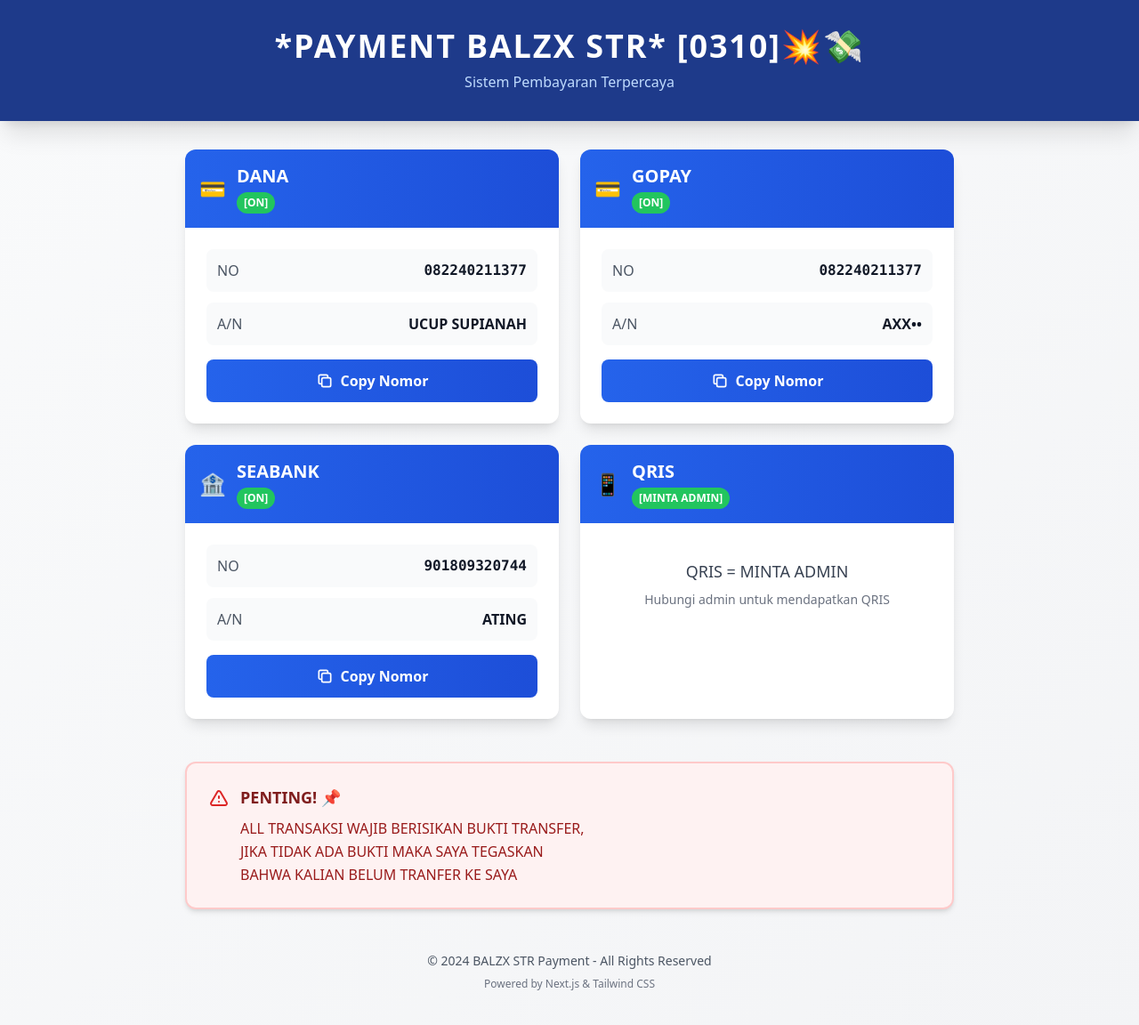
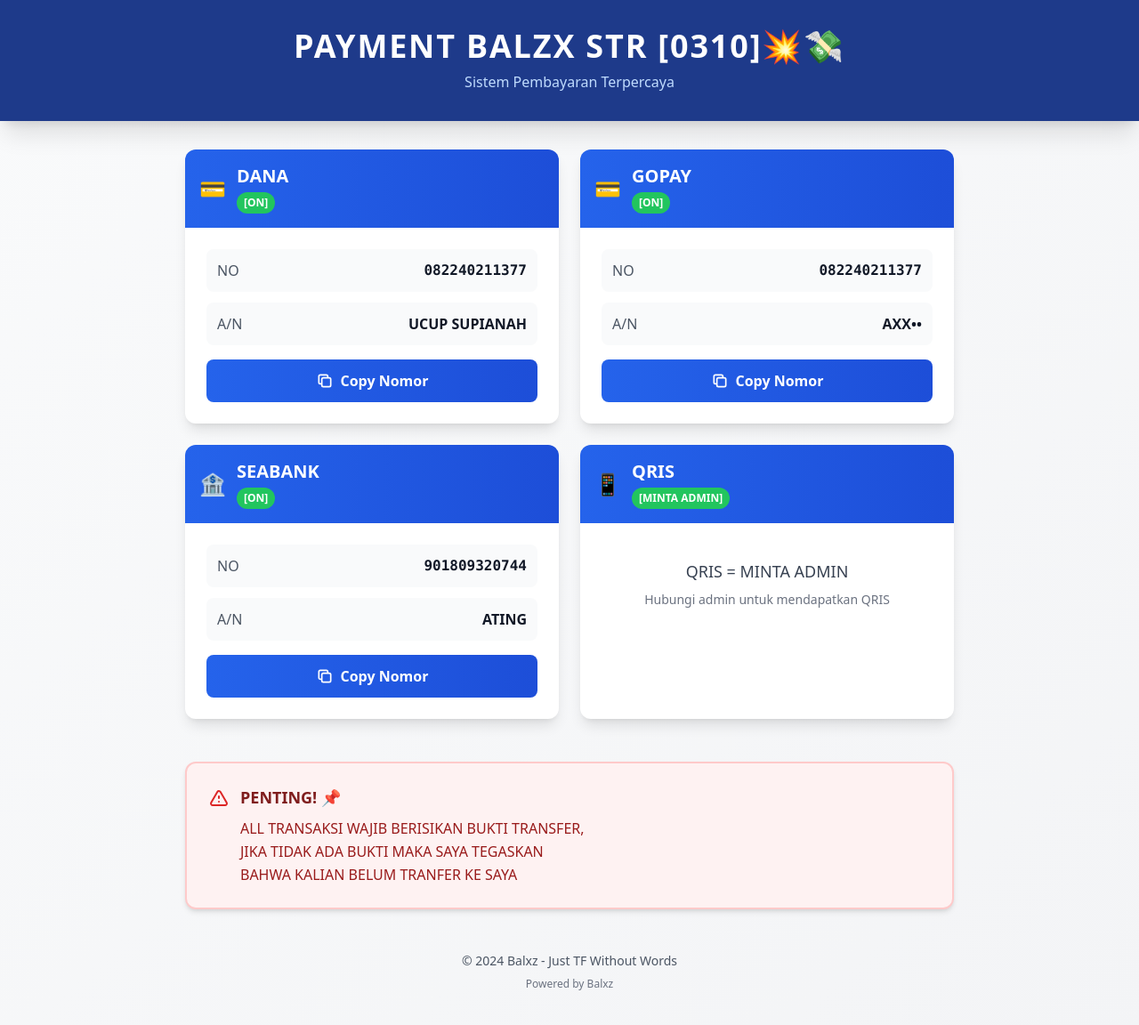
Before and after one commit to lemh5737-pixel/balxz-payment, a Next.js app: page / in a window 1280 px wide. Shown: the top 1152 px of the page at 89% size. Built offline with nearby package versions, Linux system fonts and the light colour scheme.

Commit message:
Update index.js

```diff
--- a/pages/index.js
+++ b/pages/index.js
@@ -57,7 +57,7 @@
         <header className="bg-blue-900 text-white py-8 px-4 shadow-xl">
           <div className="max-w-4xl mx-auto text-center">
             <h1 className="text-3xl md:text-4xl font-black tracking-wider">
-              *PAYMENT BALZX STR* [0310]💥💸
+              PAYMENT BALZX STR [0310]💥💸
             </h1>
             <p className="mt-2 text-blue-200 text-sm md:text-base">
               Sistem Pembayaran Terpercaya
@@ -170,10 +170,10 @@
           {/* Footer */}
           <footer className="mt-12 text-center text-gray-600 pb-8">
             <p className="text-sm">
-              © 2024 BALZX STR Payment - All Rights Reserved
+              © 2024 Balxz - Just TF Without Words
             </p>
             <p className="text-xs mt-2 text-gray-500">
-              Powered by Next.js & Tailwind CSS
+              Powered by Balxz
             </p>
           </footer>
         </main>
```
